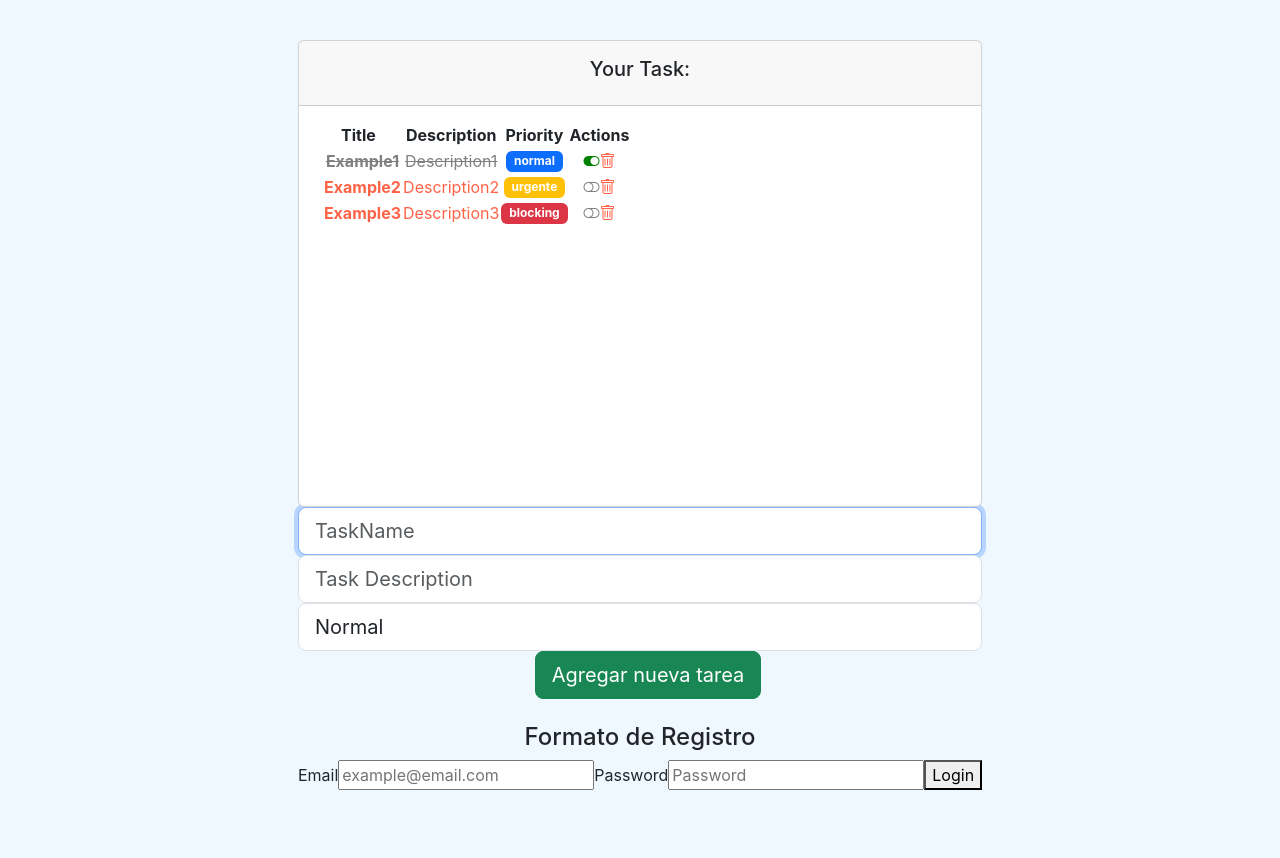
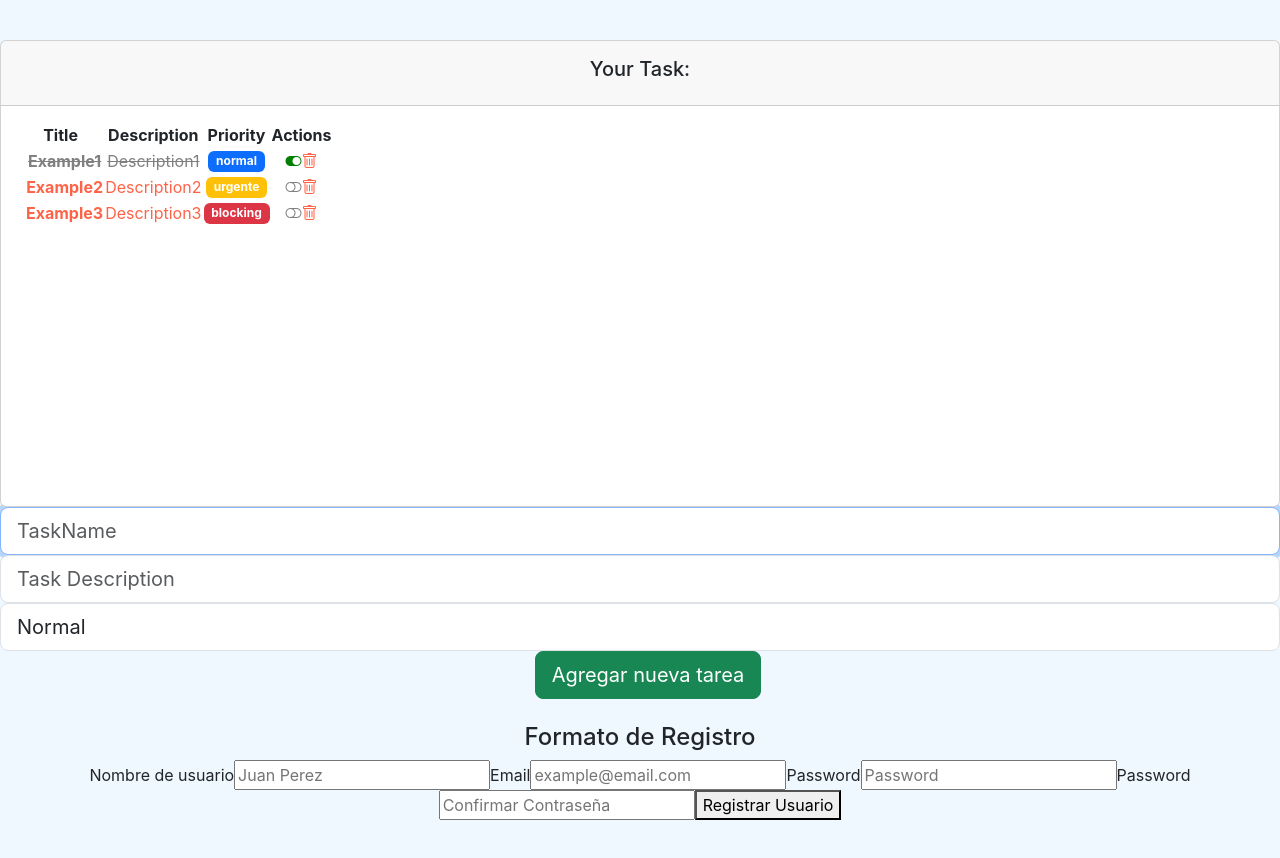
Before and after one commit to arancitof/Gestor_Tareas, a React (Create React App) app: page / in a window 1280 px wide. Before the commit the page ends 830 px from the top, so only its background shows below. Built offline with nearby package versions, Linux system fonts and the light colour scheme.

Commit message:
Implementacion de Formik

```diff
--- a/src/App.js
+++ b/src/App.js
@@ -11,6 +11,7 @@
 import Father from './components/container/father';
 import OptionalRender from './components/pure/optionalRender';
 import LoginFormik from './components/pure/forms/loginFormik';
+import RegisterFormik from './components/pure/forms/registerFormik';
 
 function App() {
   return (
@@ -33,12 +34,13 @@
       {/*
       <GrettingStyled name='Alan'></GrettingStyled> */}
       <TaskListComponent></TaskListComponent>
+      <RegisterFormik></RegisterFormik>
       {/* Ejemplos de renderizados condicionales */}
       {/* <OptionalRender></OptionalRender> */}
 
       {/* Gestion de eventos */}
       {/*       <Father> </Father> */}
-      <LoginFormik></LoginFormik>
+      {/*       <LoginFormik></LoginFormik> */}
     </div>
   );
 }
--- /dev/null
+++ b/src/components/pure/forms/registerFormik.jsx
@@ -0,0 +1,134 @@
+import React from "react";
+import { Formik, Form, Field, ErrorMessage } from "formik";
+import { User } from "../../../models/user.class";
+import * as Yup from "yup";
+import { ROLES } from "../../../models/roles.enum";
+
+const RegisterFormik = () => {
+    let user = new User();
+
+    const initialValues = {
+        username: "",
+        email: "",
+        password: "",
+        confirm: "", //Para confirmar contraseña
+        role: ROLES.USER,
+    };
+
+    const registerSchema = Yup.object().shape({
+        username: Yup.string()
+            .min(6, "El nombre de usuario es demasiado corto")
+            .max(12, "El nombre de usuario es demasiado largo")
+            .required("El nombre de usuario es requerido"),
+        email: Yup.string()
+            .email("InvalidEmail format")
+            .required("Email is required"),
+        role: Yup.string()
+            .oneOf([ROLES.USER, ROLES.ADMIN], 'Debes ser un usuario Admin')
+            .required('El rol es requerido'),
+        password: Yup.string()
+            .required("Password is required")
+            .min(8, "Contraseña demasiado corta"),
+        confirm: Yup.string()
+            .when("password", {
+                is: (value) => (value && value.length > 0 ? true : false),
+                then: () =>
+                    Yup.string().oneOf(
+                    [Yup.ref("password")],
+                    "Las contraseñas nos coinciden!"
+                ),
+            })
+            .required("Por favor confirma tu contraseña"),
+    });
+
+    const submit = (values) => {
+        console.log("Register User");
+    };
+
+    return (
+        <div>
+            <h4>Formato de Registro</h4>
+            <Formik
+                initialValues={initialValues}
+                //Validacion de YUP
+                validationSchema={registerSchema}
+                onSubmit={async (values) => {
+                    await new Promise((r) => setTimeout(r, 1000));
+                    alert(JSON.stringify(values, null, 2));
+                }}
+            >
+
+                {({ values,
+                    touched,
+                    errors,
+                    isSubmitting,
+                    handleChange,
+                    handleBlur }) => (
+                    <Form>
+                        <label htmlFor="username">Nombre de usuario</label>
+                        <Field id="username" type="text" name="username" placeholder="Juan Perez" />
+
+                        {/* Error del usuario */}
+                        {
+                            errors.username && touched.username &&
+                            (
+                                <ErrorMessage name='username' component='div' />
+                            )
+                        }
+
+                        <label htmlFor="email">Email</label>
+                        <Field id="email" type="email" name="email" placeholder="example@email.com" />
+
+                        {/* Error del Email */}
+                        {
+                            errors.email && touched.email &&
+                            (
+                                <ErrorMessage name='email' component='div' />
+                            )
+                        }
+
+                        <label htmlFor="password">Password</label>
+                        <Field
+                            id="password"
+                            name="password"
+                            placeholder="Password"
+                            type="password"
+                        />
+                        {/* Errores del Password */}
+                        {
+                            errors.password && touched.password &&
+                            (
+                                <ErrorMessage name='password' component='div' />
+                            )
+                        }
+
+                        <label htmlFor="confirm">Password</label>
+                        <Field
+                            id="confirm"
+                            name="confirm"
+                            placeholder="Confirmar Contraseña"
+                            type="password"
+                        />
+
+                        {/* Errores del confirm */}
+                        {
+                            errors.confirm && touched.confirm &&
+                            (
+                                <ErrorMessage name='confirm' component='div' />
+                            )
+                        }
+
+                        <button type="submit">Registrar Usuario</button>
+                        {isSubmitting ? (<p>Enviando tus credenciales...</p>) : null}
+
+
+                    </Form>
+                )
+                }
+
+            </Formik>
+        </div>
+    );
+};
+
+export default RegisterFormik;
--- /dev/null
+++ b/src/models/roles.enum.js
@@ -0,0 +1,5 @@
+
+export const ROLES = {
+    USER: 'normal',
+    ADMIN: 'urgente',
+}
--- /dev/null
+++ b/src/models/user.class.js
@@ -0,0 +1,19 @@
+import { ROLES } from "./roles.enum";
+
+export class User {
+    username = '';
+    email = '';
+    password = '';
+    role = ROLES.USER
+
+
+    /* Constructor para nuevos usuarios */
+
+    constructor( username, email, password, role ){
+        this.username = username;
+        this.email = email;
+        this.password = password;
+        this.role = role;
+    }
+
+}
```
